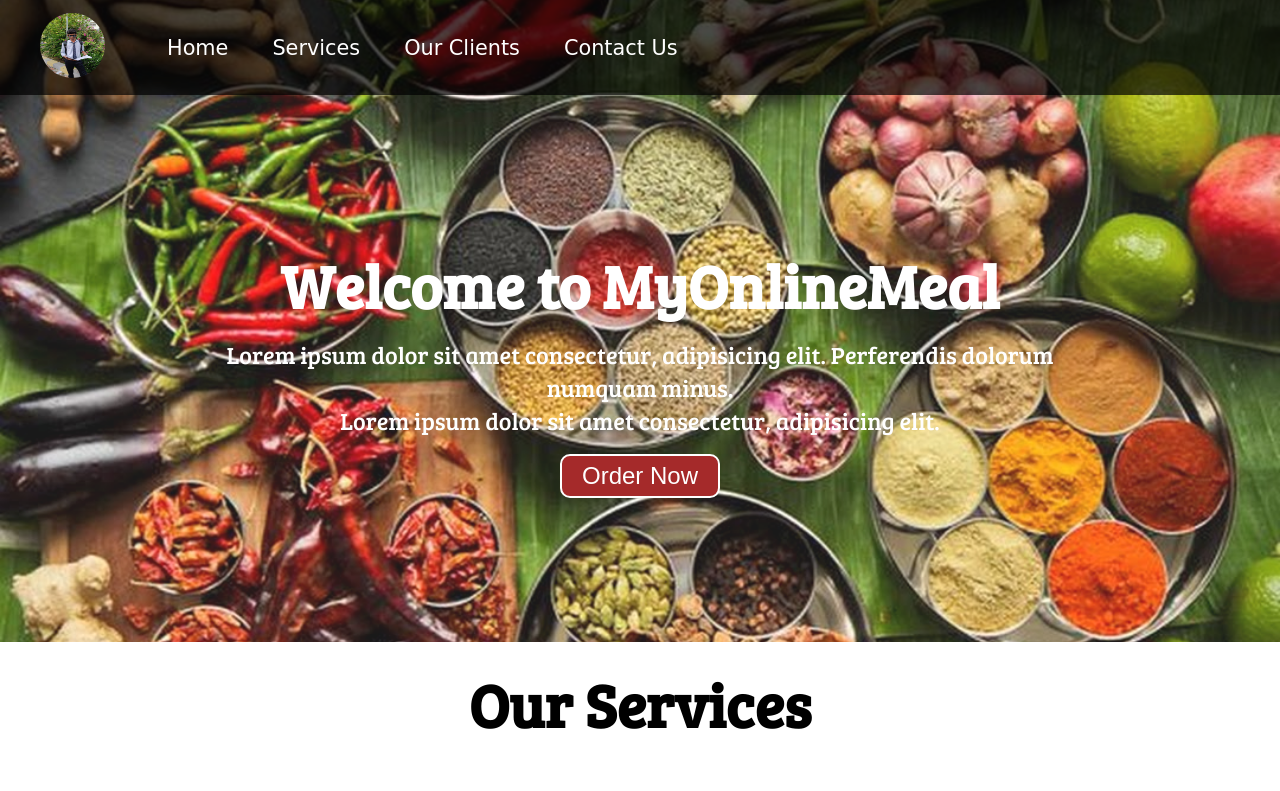
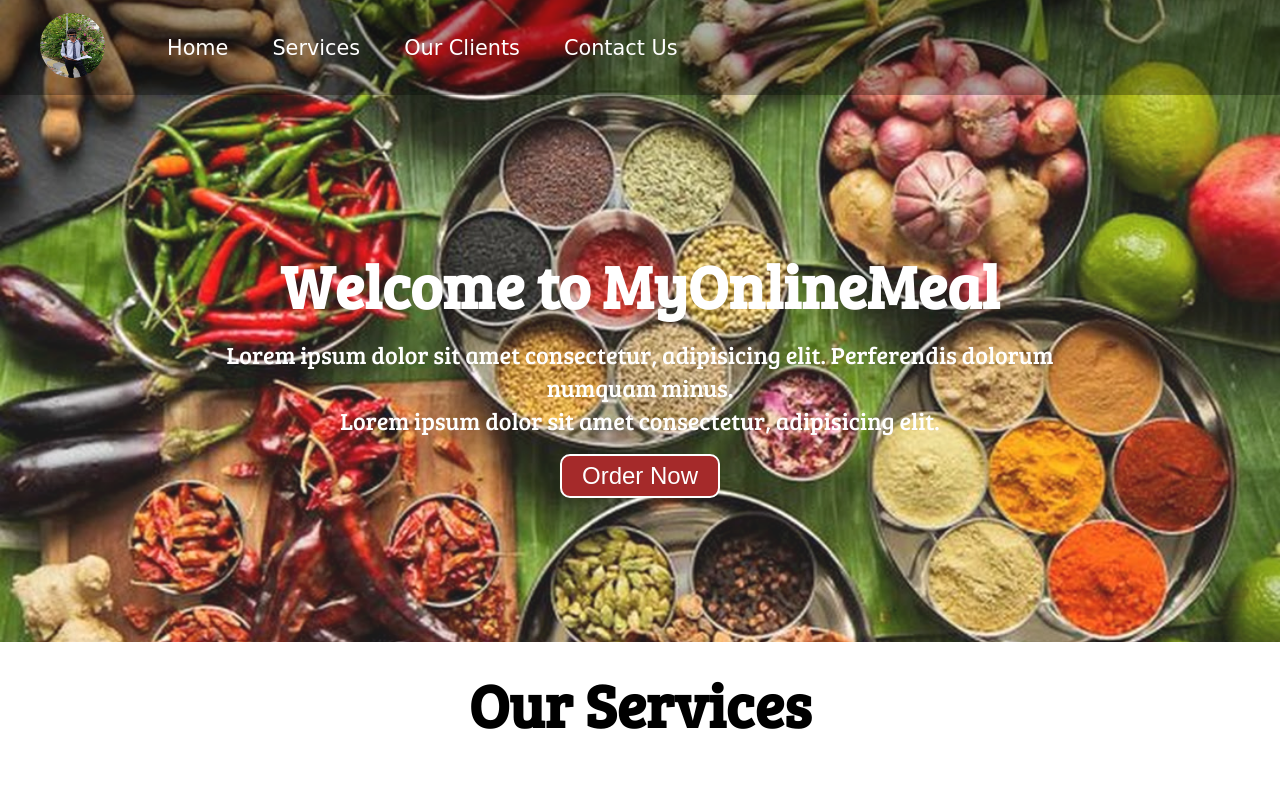
Before and after one commit to shivamwebsite/shivamfood, a plain HTML site: page index.html in a window 1280 px wide. Shown: the top 791 px of the page. Drawn offline with Linux system fonts and the light colour scheme; a web font is replaced by a local one.

Commit message:
done by me

```diff
--- a/style.css
+++ b/style.css
@@ -30,7 +30,7 @@ html{
     height: 100%;
     width:100%;
     z-index: -1;
-    opacity: 0.7;
+    opacity: 0.3;
 }
 
 /* Navigation Bar: Logo and Image */
```
